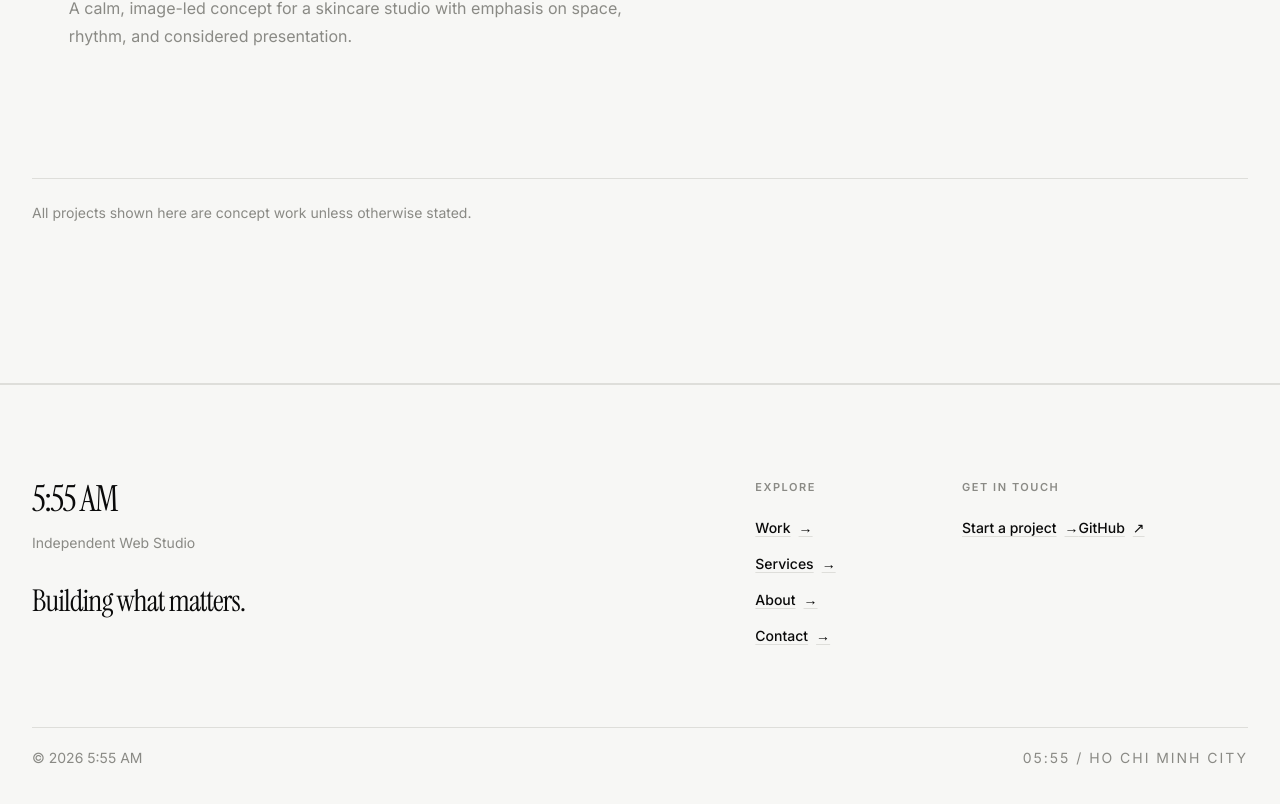
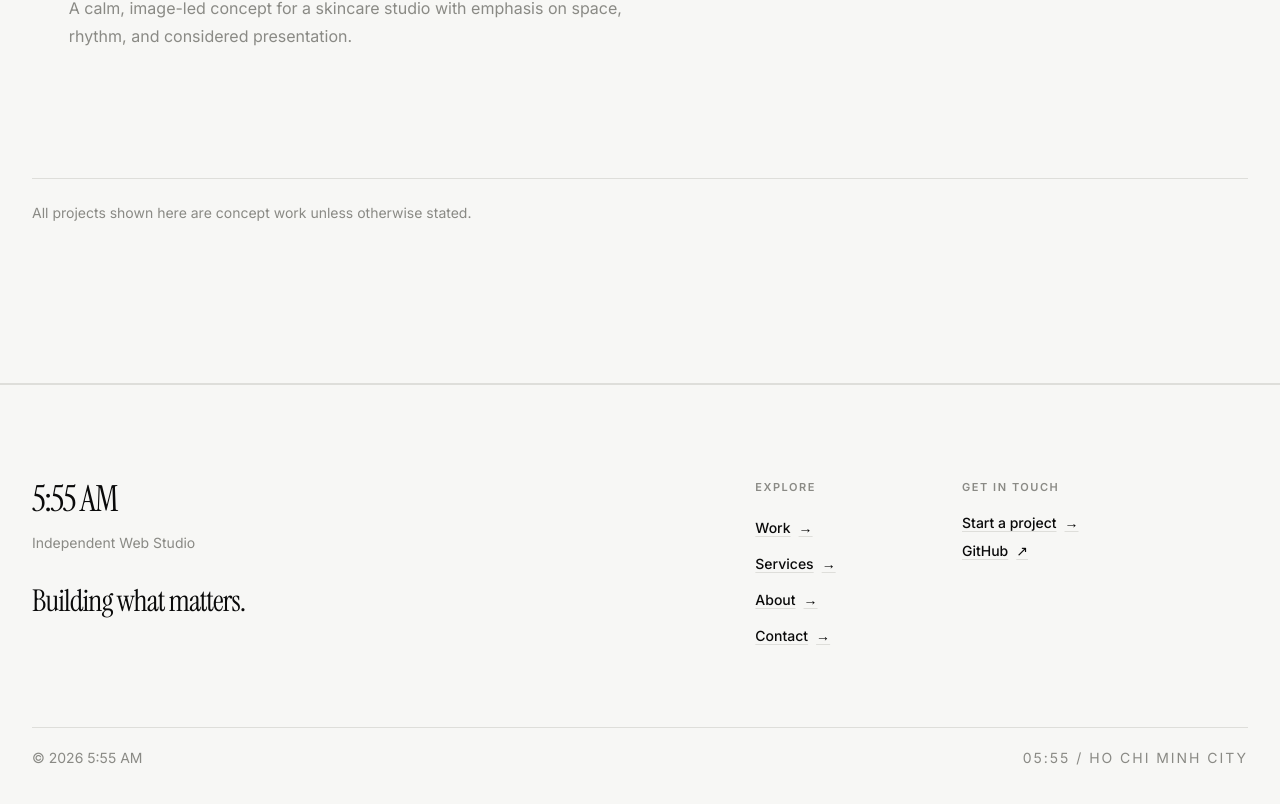
Before and after one commit to 555amowner-bit/555am-studio, a Next.js app: page /work in a window 1280 px wide. Shown: the part 4855-5659 px from the top of the page. Built offline with nearby package versions, Linux system fonts and the light colour scheme.

Commit message:
polish: refine footer navigation

```diff
--- a/components/site-footer.tsx
+++ b/components/site-footer.tsx
@@ -39,12 +39,12 @@ export function SiteFooter() {
               <ul className="space-y-3">
                 {exploreLinks.map((link) => (
                   <li key={link.href}>
-                    <a className="text-link" href={link.href}>
+                    <Link className="text-link" href={link.href}>
                       <span>{link.label}</span>
                       <span aria-hidden="true" className="button-arrow">
                         →
                       </span>
-                    </a>
+                    </Link>
                   </li>
                 ))}
               </ul>
@@ -54,13 +54,13 @@ export function SiteFooter() {
           <div className="col-span-6 sm:col-span-3 lg:col-span-3">
             <p className="eyebrow">GET IN TOUCH</p>
 
-            <div className="mt-5 space-y-3">
-              <a className="text-link" href="/contact">
+            <div className="mt-5 flex flex-col items-start gap-3">
+              <Link className="text-link" href="/contact">
                 <span>Start a project</span>
                 <span aria-hidden="true" className="button-arrow">
                   →
                 </span>
-              </a>
+              </Link>
 
               <a
                 className="text-link"
```
